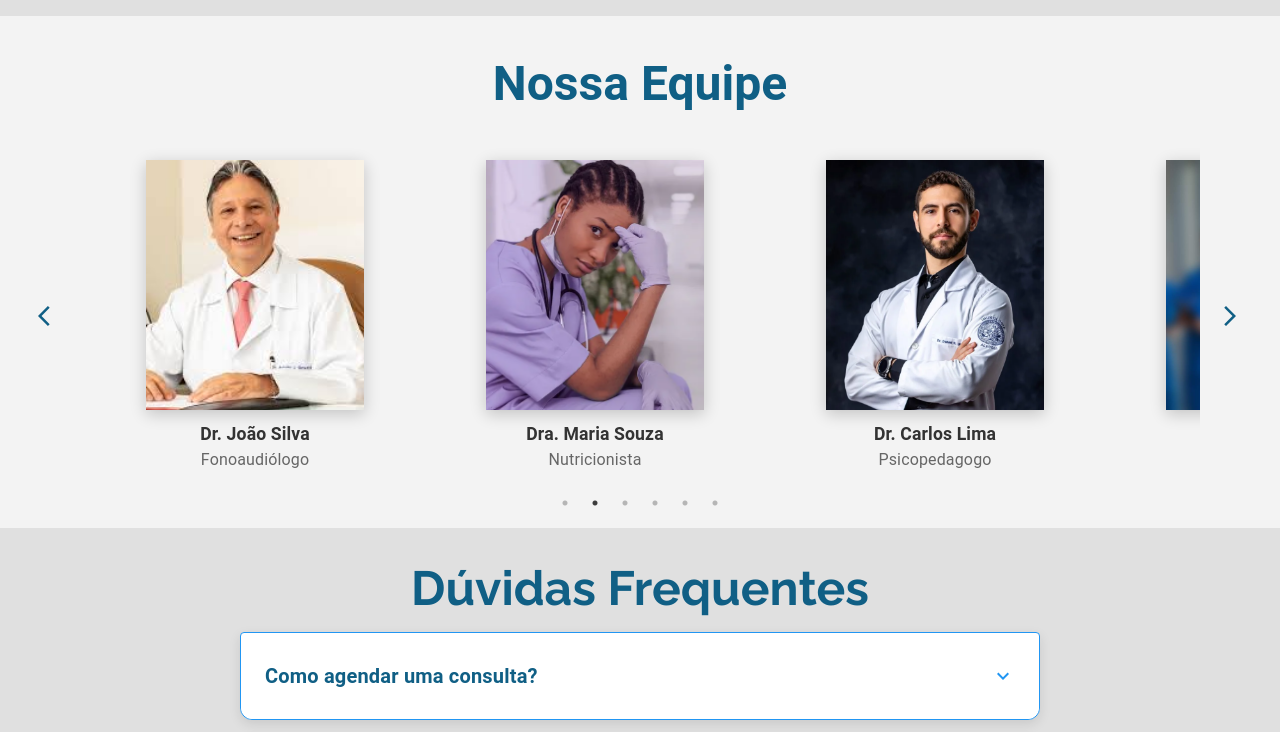
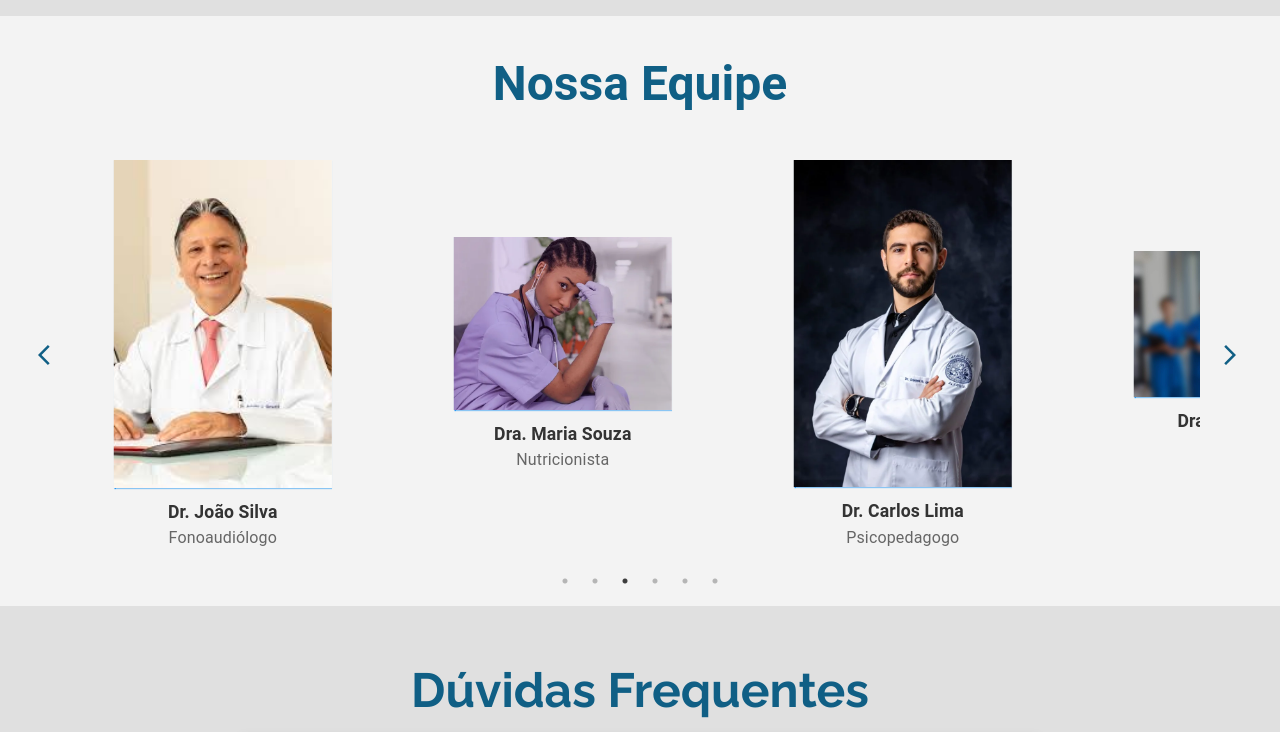
Before and after one commit to pedrinholopinho/ClincaPotencial, a React (Vite) app: page / in a window 1280 px wide. Shown: the part 2000-2732 px from the top of the page. Built offline with nearby package versions, Linux system fonts and the light colour scheme.

Commit message:
ajuste sessao accordion

```diff
--- a/src/pages/duvidas.tsx
+++ b/src/pages/duvidas.tsx
@@ -35,7 +35,7 @@ const DuvidasFrequentes = () => {
         flexDirection: "column",
         justifyContent: "center",
         alignItems: "center",
-        pt: { xs: 2, md: 4 },
+        pt: { xs: 7, md: 7 },
         pb: { xs: 4, md: 8 },
         px: { xs: 2, md: 0 },
       }}
--- a/src/pages/equipe.tsx
+++ b/src/pages/equipe.tsx
@@ -143,11 +143,12 @@ const Equipe = forwardRef<HTMLDivElement>((_props, ref) => {
                 alt={member.name}
                 style={{
                   width: "100%",
-                  height: "250px",
+                  height: "150%",
                   borderRadius: "50%",
                   objectFit: "cover",
                   marginBottom: "10px",
-                  boxShadow: "0 4px 15px rgba(0,0,0,0.2)"
+                  boxShadow: "0 1px 1px  #2196F3",
+
                 }}
               />
               <Typography variant="h6" sx={{
```
